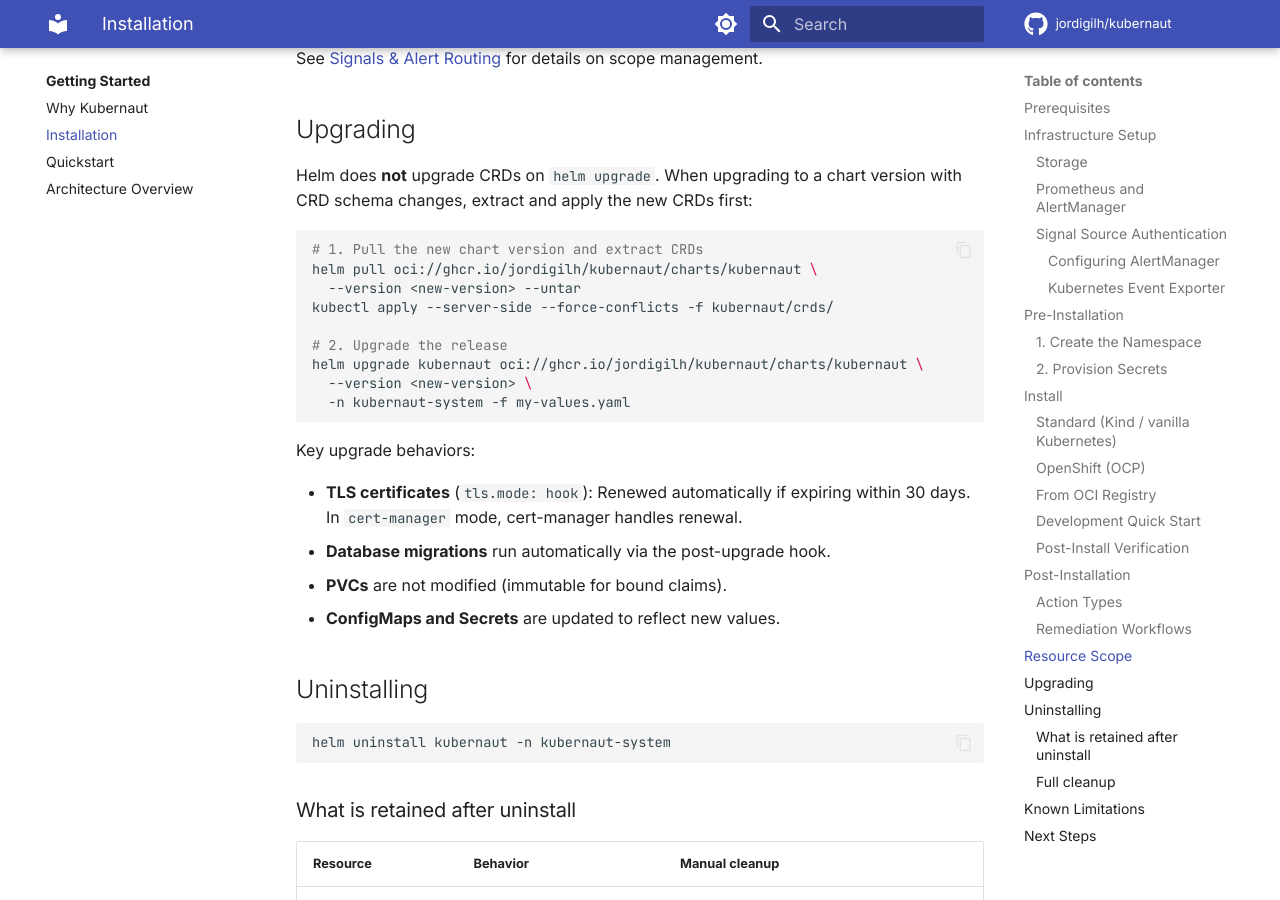
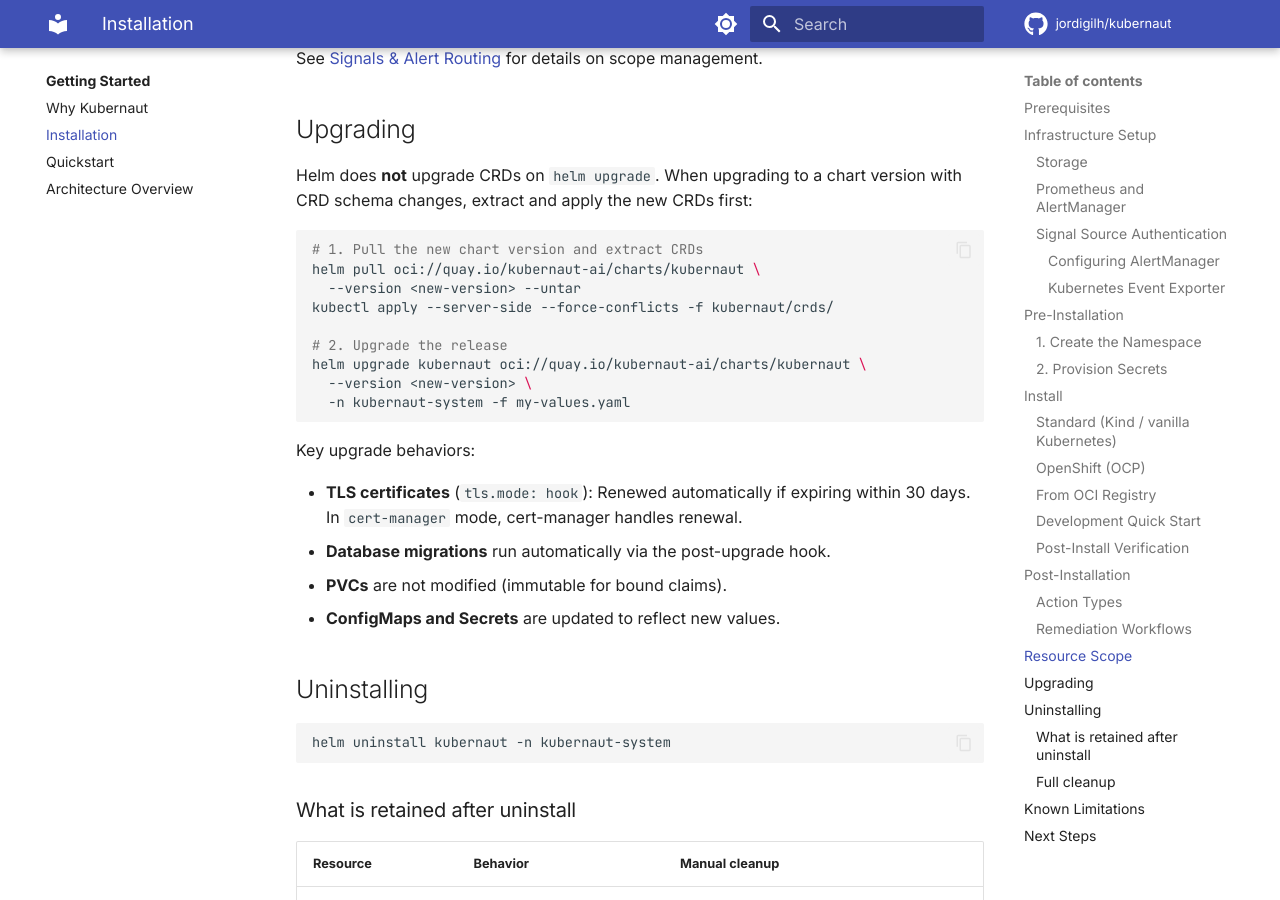
Before and after one commit to jordigilh/kubernaut-docs, an MkDocs documentation site: the page built from docs/getting-started/installation.md, in a window 1280 px wide and 900 px high, scrolled down 8640 px. Built offline with MkDocs 1.6.1 and Material for MkDocs 9.7.7, drawn with Linux system fonts in a browser that asks for light colours; comment, search, counter and statistics services are not loaded; the version menu is left out; some of the changed text lies outside the part shown.

Commit message:
fix: update OCI chart URI from ghcr.io to quay.io/kubernaut-ai (#357)
The Helm chart is published at quay.io/kubernaut-ai/charts/kubernaut,
not ghcr.io. Update all references in the installation guide.

Made-with: Cursor

````diff
--- a/docs/getting-started/installation.md
+++ b/docs/getting-started/installation.md
@@ -260,7 +260,7 @@ helm install kubernaut charts/kubernaut/ \
 ### From OCI Registry
 
 ```bash
-helm install kubernaut oci://ghcr.io/jordigilh/kubernaut/charts/kubernaut \
+helm install kubernaut oci://quay.io/kubernaut-ai/charts/kubernaut \
   --version 1.0.0 \
   --namespace kubernaut-system \
   -f my-values.yaml
@@ -333,12 +333,12 @@ Helm does **not** upgrade CRDs on `helm upgrade`. When upgrading to a chart vers
 
 ```bash
 # 1. Pull the new chart version and extract CRDs
-helm pull oci://ghcr.io/jordigilh/kubernaut/charts/kubernaut \
+helm pull oci://quay.io/kubernaut-ai/charts/kubernaut \
   --version <new-version> --untar
 kubectl apply --server-side --force-conflicts -f kubernaut/crds/
 
 # 2. Upgrade the release
-helm upgrade kubernaut oci://ghcr.io/jordigilh/kubernaut/charts/kubernaut \
+helm upgrade kubernaut oci://quay.io/kubernaut-ai/charts/kubernaut \
   --version <new-version> \
   -n kubernaut-system -f my-values.yaml
 ```
````
